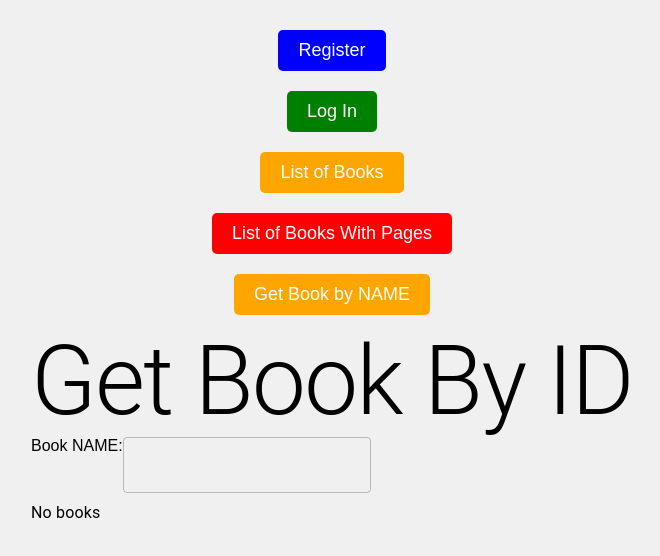
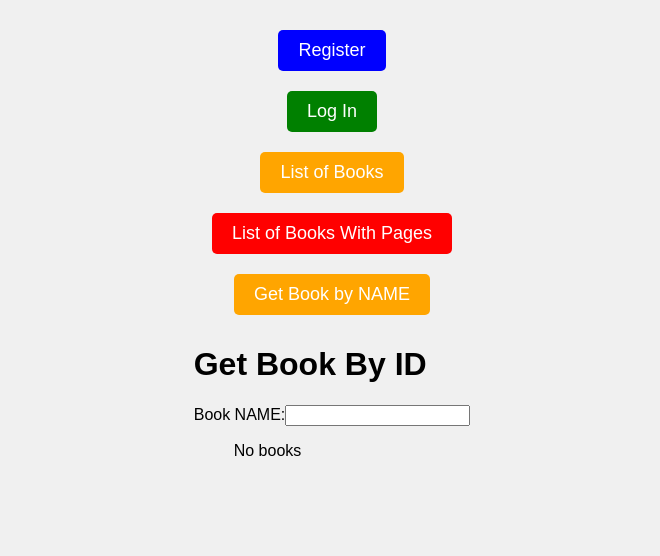
Before and after one commit to igrek-ovs/WebLibraryClient, a React (Create React App) app: page /get-book in a window 1280 px wide. Shown: the top 556 px of the page, without its empty margins (308-968 px from the left). Built offline with nearby package versions, Linux system fonts and the light colour scheme.

Commit message:
some fixes with visualization

```diff
--- a/src/components/Book/BookListComponent.tsx
+++ b/src/components/Book/BookListComponent.tsx
@@ -53,10 +53,11 @@ const BookListComponent = () => {
 
     return (
         <Box>
-            <Typography variant="h1">Book List</Typography>
+            <Typography variant="h2">Book List</Typography>
             <List>
                 {booksRedux.map((book: BookDto) => (
                     <ListItem key={book.id} style={bookContainerStyle}>
+                        <Box style={bookContainerStyle}>
                         <Typography variant="h6">{book.title}</Typography>
                         <Typography>Genre: {book.genre}</Typography>
                         <Typography>Author: {book.authorName}</Typography>
@@ -71,9 +72,7 @@ const BookListComponent = () => {
                         <Button onClick={() => deleteBook(book.id)} style={deleteLinkStyle}>
                             Delete Book
                         </Button>
-                        <Link to={`/get-book/${book.id}`} style={getLinkStyle}>
-                            Get Book by ID
-                        </Link>
+                            </Box>
                     </ListItem>
                 ))}
             </List>
--- a/src/components/Book/GetBookByNameComponent.tsx
+++ b/src/components/Book/GetBookByNameComponent.tsx
@@ -1,9 +1,9 @@
-import { Box, List, ListItem, TextField, Typography } from "@mui/material";
-import React, { useState } from "react";
+import React, { useState } from 'react';
 import api from "../../services/api";
-import { bookContainerStyle } from "./components";
+import {BookDto} from "../../models";
+import {bookContainerStyle} from "./components";
 
-const GetBookByNameComponent: React.FC = () => {
+const GetBookByIdComponent: React.FC = () => {
     const [books, setBooks] = useState<any | null>(null);
 
     const handleGetBookByName = async (book: string) => {
@@ -20,36 +20,36 @@ const GetBookByNameComponent: React.FC = () => {
     };
 
     return (
-    <Box>
-      <Typography variant="h1">Get Book By ID</Typography>
+        <div>
+            <h1>Get Book By ID</h1>
             <label>
                 Book NAME:
-        <TextField
+                <input
                     type="text"
                     onChange={handleSearchTermChange}
                 />
             </label>
             <br/>
-      <List>
+            <ul>
                 {books ? (
-          books.map((book:any) => (
-            <ListItem key={book.id} style={bookContainerStyle}>
-              <Typography variant="h6">{book.title}</Typography>
-              <Typography>Genre: {book.genre}</Typography>
-              <Typography>Author: {book.authorName}</Typography>
+                    books?.map((book: BookDto) => (
+                        <li key={book.id} style={bookContainerStyle}>
+                            <strong>{book.title}</strong>
+                            <p>Genre: {book.genre}</p>
+                            <p>Author: {book.authorName}</p>
                             {book.imagePath ? (
-                <img src={book.imagePath} alt={`Image for ${book.title}`} style={{maxWidth: '200px'}}/>
+                                <img src={book.imagePath} alt={"Image for ${book.title}"} style={{maxWidth: '200px'}}/>
                             ) : (
-                <Typography>No image</Typography>
+                                <p>No image</p>
                             )}
-            </ListItem>
+                        </li>
                     ))
-        ) : (
-          <Typography>No books </Typography>
+                ):(
+                    <p>No books </p>
                 )}
-      </List>
-    </Box>
+            </ul>
+        </div>
     );
 };
 
-export default GetBookByNameComponent;
+export default GetBookByIdComponent;
--- a/src/components/Book/PaginationBookListComponent.tsx
+++ b/src/components/Book/PaginationBookListComponent.tsx
@@ -104,12 +104,12 @@ const BookListComponent: React.FC = () => {
     return (
         <Box>
             <Box>
-                <Typography variant="h4">Book List</Typography>
+                <Typography variant="h3">Book List</Typography>
                 <List>
                     {booksRedux.map((book:any) => (
                       <ListItem key={book.id}>
                           <Box style={bookContainerStyle}>
-                              <Typography variant="h6">{book.title}</Typography>
+                              <Typography variant="h5"><strong>{book.title}</strong></Typography>
                               <Typography>Genre: {book.genre}</Typography>
                               <Typography>Author: {book.authorName}</Typography>
                               {book.imagePath ? (
--- a/src/components/Book/UpdateBookComponent.tsx
+++ b/src/components/Book/UpdateBookComponent.tsx
@@ -75,9 +75,8 @@ const UpdateBookComponent: React.FC = () => {
 
     return (
       <Box>
-          <Typography variant="h1">Update Book</Typography>
+          <Typography variant="h3">Update Book</Typography>
           <FormControl fullWidth>
-              <InputLabel>Title:</InputLabel>
               <TextField
                 type="text"
                 value={bookToUpdate.title}
@@ -86,7 +85,6 @@ const UpdateBookComponent: React.FC = () => {
           </FormControl>
           <br />
           <FormControl fullWidth>
-              <InputLabel>Genre:</InputLabel>
               <TextField
                 type="text"
                 value={bookToUpdate.genre}
@@ -95,7 +93,6 @@ const UpdateBookComponent: React.FC = () => {
           </FormControl>
           <br />
           <FormControl fullWidth>
-              <InputLabel>Author:</InputLabel>
               <Select
                 value={bookToUpdate.authorId}
                 onChange={(e) => setBookToUpdate({ ...bookToUpdate, authorId: parseInt(String(e.target.value), 10) })}
@@ -109,7 +106,6 @@ const UpdateBookComponent: React.FC = () => {
           </FormControl>
           <br />
           <FormControl fullWidth>
-              <InputLabel>Image:</InputLabel>
               {bookToUpdate.imagePath ? (
                 <img src={bookToUpdate.imagePath} alt="Book Cover" style={{ maxWidth: '200px' }} />
               ) : (
```
Lines whose indentation alone changed are shown as unchanged.
